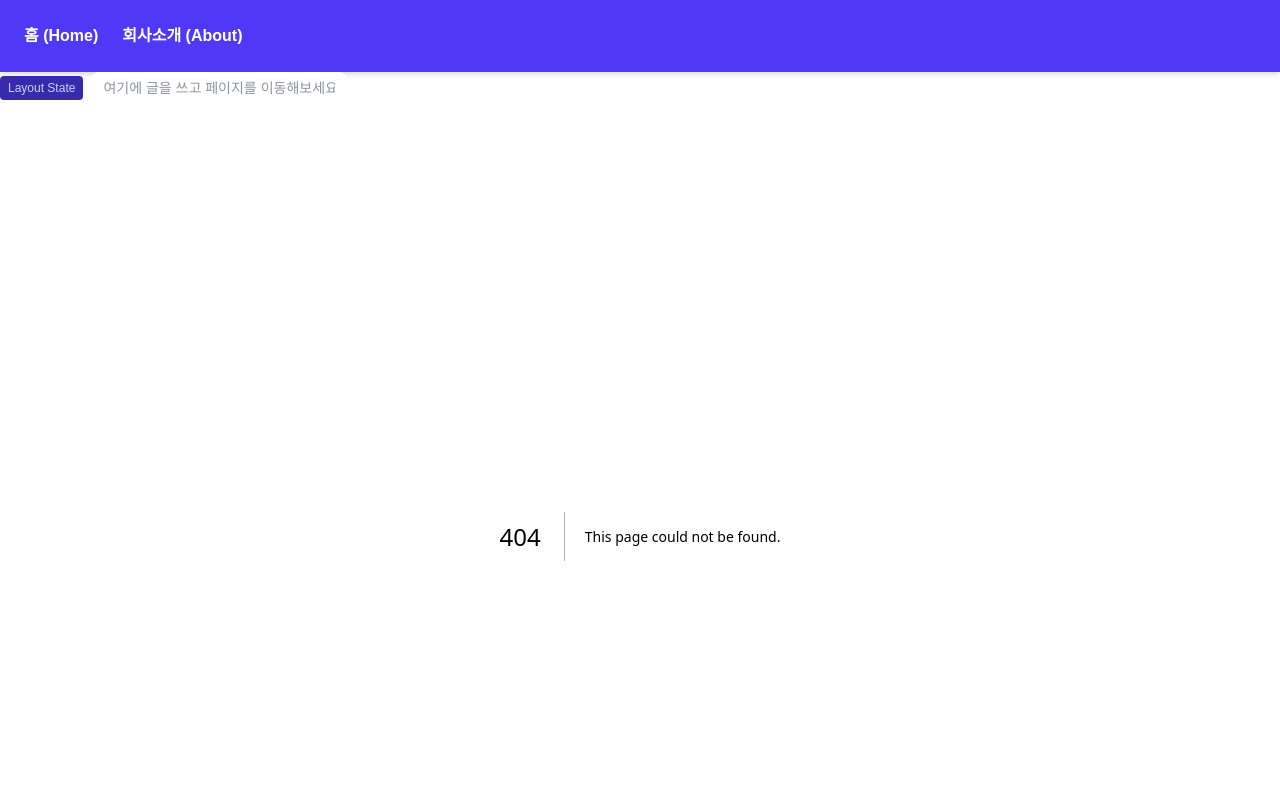
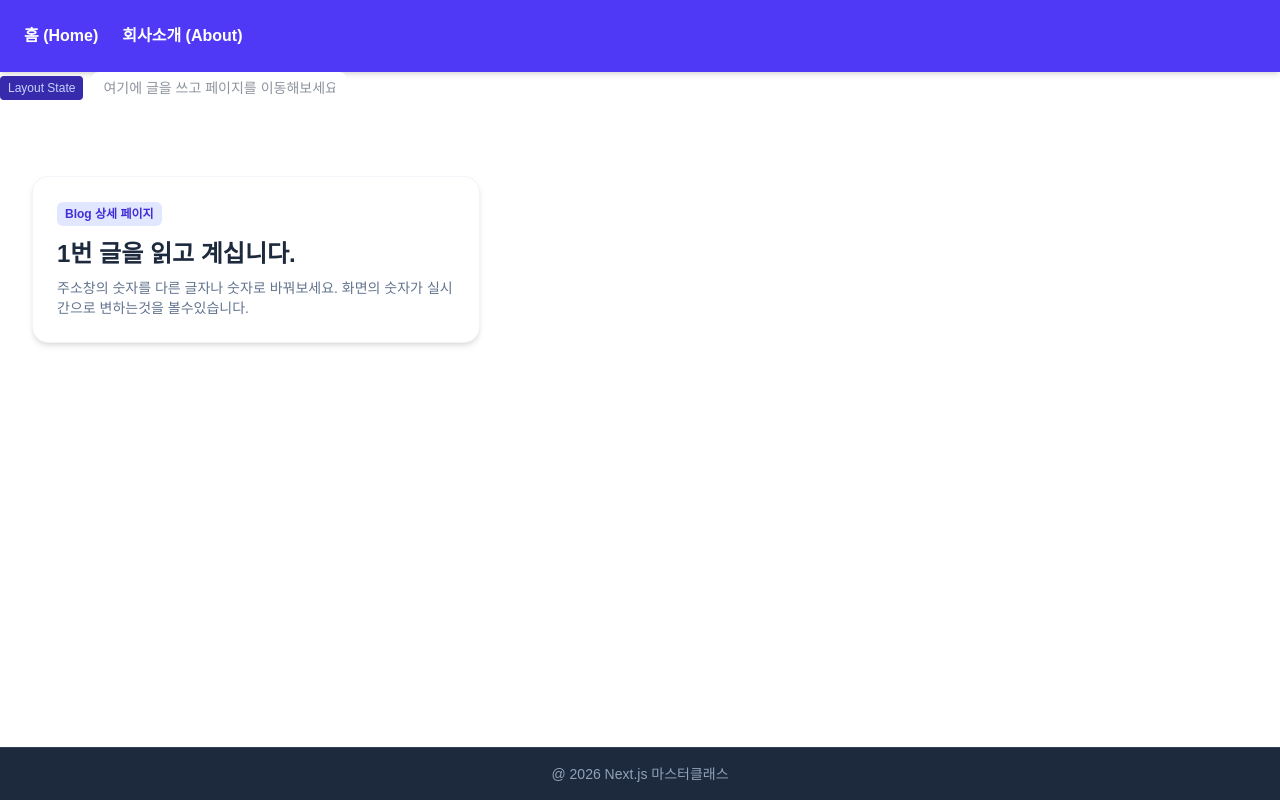
Before and after one commit to pss89/nextjs_project, a Next.js app: page /blog/1 in a window 1280 px wide. Before the commit this address had no page. Shown: the top 800 px of the page. Built offline with nearby package versions, Linux system fonts and the light colour scheme.

Commit message:
다이나믹 라우팅

```diff
--- /dev/null
+++ b/app/blog/[id]/page.tsx
@@ -0,0 +1,22 @@
+export default async function BlogDetailPage({
+    params,
+}: Readonly<{
+    params: Promise<{ id: string }>;
+}>) {
+    const resolvedParams = await params;
+
+    return (
+        <div className="max-w-md max-auto mt-10 p-6 bg-white rounded-2xl shadow-md border border-slate-100">
+            <div className="inline-block bg-indigo-100 text-indigo-700 text-xs font-bold px-2 5 py-1 rounded-md mb-3">
+                Blog 상세 페이지
+            </div>
+            <h1 className="text-2xl font-extrabold text-slate-800 mb-2">
+                {resolvedParams.id}번 글을 읽고 계십니다.
+            </h1>
+            <p className="text-slate-500 text-sm">
+                주소창의 숫자를 다른 글자나 숫자로 바꿔보세요.
+                화면의 숫자가 실시간으로 변하는것을 볼수있습니다.
+            </p>
+        </div>
+    );
+}
```
